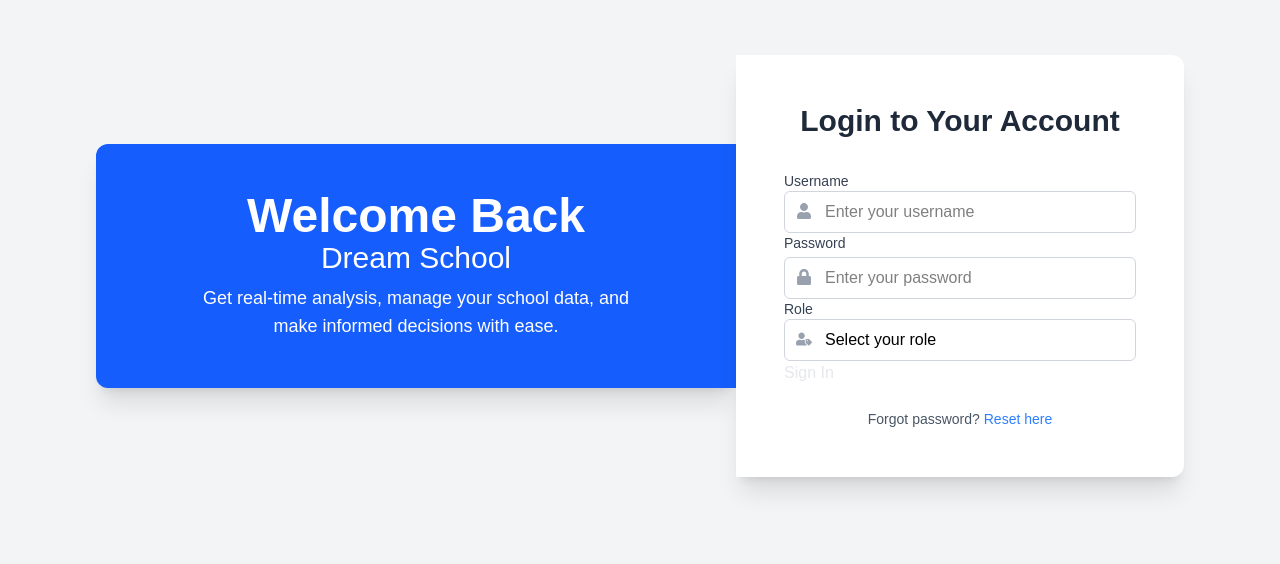
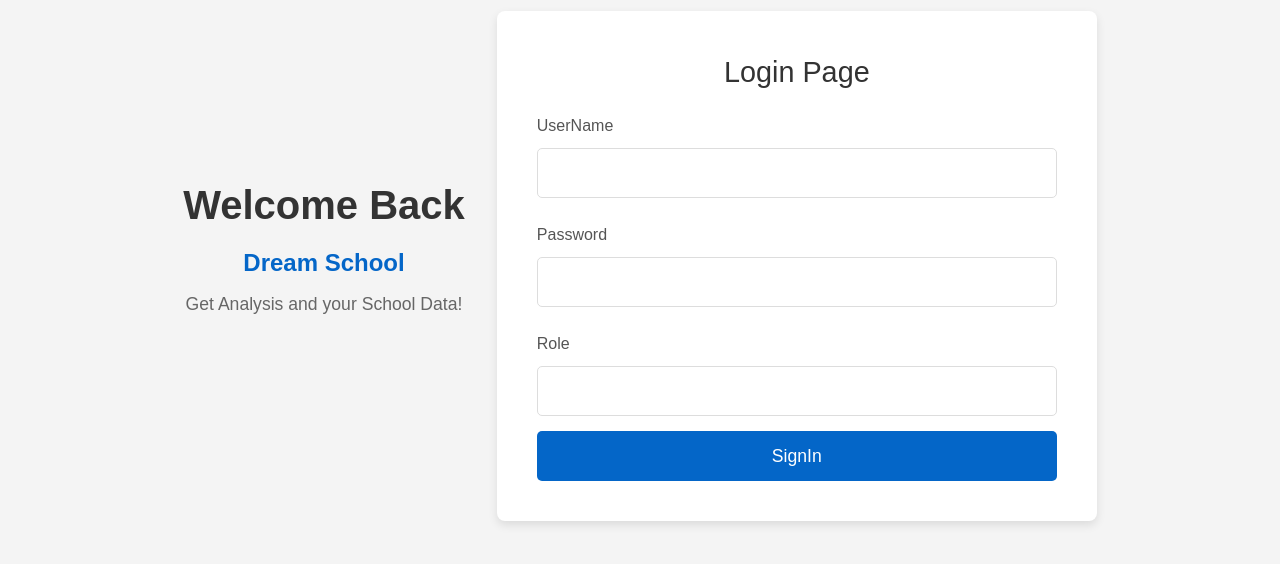
Before and after one commit to zwubishet/Student_mangement_system_director_dashbored, a React (Vite) app: page / in a window 1280 px wide. Shown: the part 134-698 px from the top of the page. Built offline with nearby package versions, Linux system fonts and the light colour scheme.

Commit message:
make ui change on director login page

```diff
--- a/src/pages/LoginPage.jsx
+++ b/src/pages/LoginPage.jsx
@@ -1,143 +1,80 @@
 import React, { useState } from "react";
 import axios from "axios";
 import { useNavigate } from "react-router-dom";
+import "../styles/LoginPage.css";
 import { useAuth } from "../context/AuthContext";
-import TextButton from "../views/TextButton"; // Assuming reusable button
-import { FaUser, FaLock, FaUserTag, FaExclamationTriangle } from "react-icons/fa";
 
 const LoginPage = () => {
   const [userName, setUserName] = useState("");
   const [password, setPassword] = useState("");
   const [role, setRole] = useState("");
   const [error, setError] = useState("");
-  const [loading, setLoading] = useState(false);
   const navigate = useNavigate();
-  const { login } = useAuth();
+  const {login} = useAuth();
 
   const handleSubmit = async (e) => {
     e.preventDefault();
-    setError("");
-    setLoading(true);
-
-    // Basic validation
-    if (!userName || !password || !role) {
-      setError("All fields are required.");
-      setLoading(false);
-      return;
-    }
-
     try {
+      // Sending request to the backend
       const res = await axios.post("http://localhost:3000/api/auth/login", {
         identifier: userName,
-        password,
-        role,
+        password: password,
+        role: role,
       });
-
-      // Auth context login and token storage
+      console.log(res)
       login(res.data.user);
+      // Store the received token in localStorage
       localStorage.setItem("authToken", res.data.accessToken);
       localStorage.setItem("refreshToken", res.data.refreshToken);
-
-      // Role-based redirection (customize as needed)
-      const redirectPath = res.data.user.role === "director" ? "/dashboard" : "/home";
-      navigate(redirectPath);
-    } catch (err) {
-      console.error("Login error:", err);
-      const message = err.response?.data?.message || err.message || "Invalid credentials. Please try again.";
-      setError(message);
-    } finally {
-      setLoading(false);
+      // Redirect to dashboard
+      navigate("/dashboard");
+    } catch (error) {
+      setError(`Invalid credentials ${error}`);
     }
   };
 
   return (
-    <section className="login-section min-h-screen flex items-center justify-center bg-gray-100">
-      <div className="welcome-container hidden md:flex flex-col justify-center items-center basis-1/2 bg-blue-600 text-white !p-12 rounded-l-xl shadow-xl">
-        <h1 className="text-5xl font-bold mb-4">Welcome Back</h1>
-        <h3 className="text-3xl !mb-2">Dream School</h3>
-        <p className="text-lg text-center max-w-md">
-          Get real-time analysis, manage your school data, and make informed decisions with ease.
-        </p>
+    <section className="login_section">
+      <div className="welcome_container">
+        <h1>Welcome Back</h1>
+        <h3>Dream School</h3>
+        <p>Get Analysis and your School Data!</p>
       </div>
-      <div className="login-container basis-full md:basis-1/2 bg-white !p-12 rounded-r-xl shadow-xl max-w-md w-full">
-        <h1 className="text-3xl font-bold text-gray-800 !mb-8 text-center">Login to Your Account</h1>
-        <form onSubmit={handleSubmit} className="space-y-6">
-          <div className="relative">
-            <label htmlFor="username" className="block text-sm font-medium text-gray-700 mb-1">
-              Username
-            </label>
-            <div className="relative">
-              <FaUser className="absolute left-3 top-3 text-gray-400" />
+      <div>
+        <div className="login_container" >
+      <h1>Login Page</h1>
+      <form onSubmit={handleSubmit}> {/* Change here: use 'form' and 'onSubmit' */}
+        <div>
+          <label>UserName</label>
           <input
-                id="username"
             type="text"
             value={userName}
             onChange={(e) => setUserName(e.target.value)}
-                className="w-full !pl-10 !pr-3 !py-2 border border-gray-300 rounded-md focus:outline-none focus:ring-2 focus:ring-blue-500 focus:border-transparent"
-                placeholder="Enter your username"
-                required
-                aria-label="Username"
           />
         </div>
-          </div>
-          <div className="relative">
-            <label htmlFor="password" className="block text-sm font-medium text-gray-700 !mb-1">
-              Password
-            </label>
-            <div className="relative">
-              <FaLock className="absolute left-3 top-3 text-gray-400" />
+        <div>
+          <label>Password</label>
           <input
-                id="password"
             type="password"
             value={password}
             onChange={(e) => setPassword(e.target.value)}
-                className="w-full !pl-10 !pr-3 !py-2 border border-gray-300 rounded-md focus:outline-none focus:ring-2 focus:ring-blue-500 focus:border-transparent"
-                placeholder="Enter your password"
-                required
-                aria-label="Password"
           />
         </div>
-          </div>
-          <div className="relative">
-            <label htmlFor="role" className="block text-sm font-medium text-gray-700 mb-1">
-              Role
-            </label>
-            <div className="relative">
-              <FaUserTag className="absolute left-3 top-3 text-gray-400" />
-              <select
-                id="role"
+        <div>
+          <label>Role</label>
+          <input
+            type="text"
             value={role}
             onChange={(e) => setRole(e.target.value)}
-                className="w-full !pl-10 !pr-3 !py-2 border border-gray-300 rounded-md focus:outline-none focus:ring-2 focus:ring-blue-500 focus:border-transparent appearance-none"
-                required
-                aria-label="Role"
-              >
-                <option value="">Select your role</option>
-                <option value="director">Director</option>
-                <option value="teacher">Teacher</option>
-                <option value="admin">Admin</option>
-                {/* Add more roles as needed */}
-              </select>
+          />
+        </div>
+        {error && <p>{error}</p>} {/* Display error message if exists */}
+        <button type="submit">SignIn</button>
+      </form>
     </div>
       </div>
-          {error && (
-            <div className="flex items-center gap-2 text-red-600 bg-red-50 !p-3 rounded-md">
-              <FaExclamationTriangle />
-              <p className="text-sm">{error}</p>
-            </div>
-          )}
-          <TextButton
-            name={loading ? "Signing In..." : "Sign In"}
-            type="submit"
-            disabled={loading}
-            className="w-full"
-          />
-        </form>
-        <p className="!mt-6 text-center text-sm text-gray-600">
-          Forgot password? <a href="/forgot-password" className="text-blue-500 hover:underline">Reset here</a>
-        </p>
-      </div>
     </section>
+
   );
 };
 
```
Lines whose indentation alone changed are shown as unchanged.
